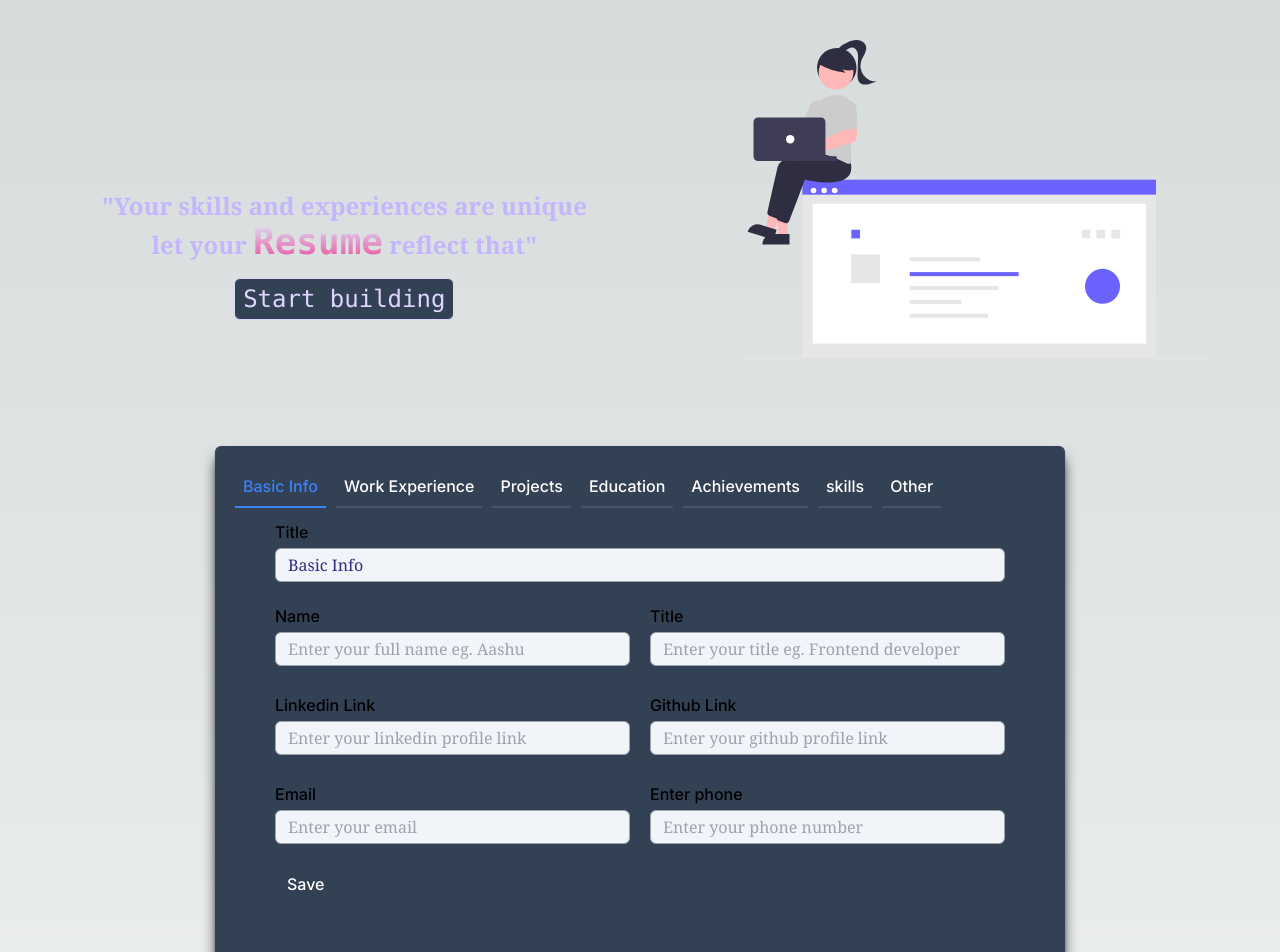
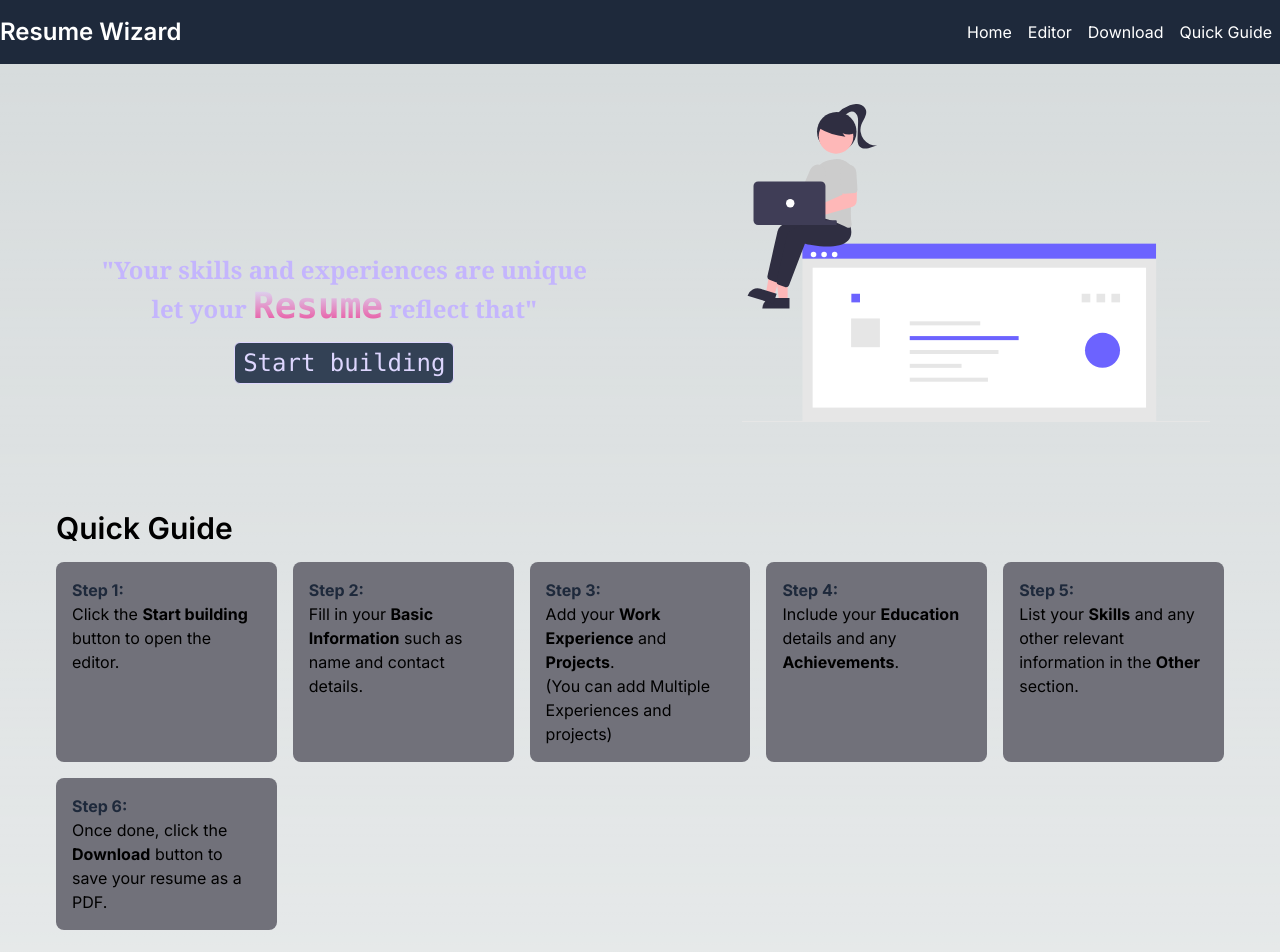
Before and after one commit to AnshikaPandey89/QuickSync-ResumeWizard, a Next.js app: page /ResumeGenerator in a window 1280 px wide. Shown: the top 952 px of the page. Built offline with nearby package versions, Linux system fonts and the light colour scheme.

Commit message:
final changes

```diff
--- a/src/app/ResumeGenerator/editor.jsx
+++ b/src/app/ResumeGenerator/editor.jsx
@@ -226,7 +226,7 @@ const Editor = (props) => {
       <div className={styles.row}>
         <InputControl
           label="Name"
-          placeholder="Enter your full name eg. Aashu"
+          placeholder="Enter your full name eg. Anshika"
           value={values.name}
           onChange={(event) =>
             setValues((prev) => ({ ...prev, name: event.target.value }))
@@ -269,7 +269,7 @@ const Editor = (props) => {
           }
         />
         <InputControl
-          label="Enter phone"
+          label="Contact No."
           value={values.phone}
           placeholder="Enter your phone number"
           onChange={(event) =>
--- a/src/app/ResumeGenerator/page.jsx
+++ b/src/app/ResumeGenerator/page.jsx
@@ -8,20 +8,33 @@ import Editor from './editor';
 import ResumeD from "./ResumeD.jsx";
 import ReactToPrint from "react-to-print";
 
-
 const sections = {
   basicInfo: "Basic Info",
   workExp: "Work Experience",
   project: "Projects",
   education: "Education",
   achievement: "Achievements",
-  skills: "skills",
+  skills: "Skills",
   other: "Other",
 };
 
+const Navbar = () => (
+  <nav className="bg-slate-800 text-white py-4">
+    <div className="container mx-auto flex justify-between items-center">
+      <div className="text-2xl font-semibold">Resume Wizard</div>
+      <div>
+        <a href="#home" className="mx-2 hover:text-violet-300">Home</a>
+        <a href="#editor" className="mx-2 hover:text-violet-300">Editor</a>
+        <a href="#download" className="mx-2 hover:text-violet-300">Download</a>
+        <a href="#quick-guide" className="mx-2 hover:text-violet-300">Quick Guide</a>
+      </div>
+    </div>
+  </nav>
+);
+
 const Resume = () => {
-
-  const resumeRef = useRef()
+  const resumeRef = useRef();
+  const editorRef = useRef(null);
   const [resumeInformation, setResumeInformation] = useState({
     [sections.basicInfo]: {
       id: sections.basicInfo,
@@ -60,21 +73,31 @@ const Resume = () => {
     },
   });
 
+  const scrollToEditor = () => {
+    editorRef.current.scrollIntoView({ behavior: 'smooth' });
+  };
+
   return (
     <div>
-      <div className="flex flex-row items-center justify-around w-full  border-pink-400 m-4 p-2">
-        <div className="text-2xl font-semibold text-center flex-col justify-center pt-28 px-4 font-serif animate-fade  w-76">
+      <Navbar />
+      <div id="home" className="flex flex-row items-center justify-around w-full border-pink-400 m-4 p-2">
+        <div className="text-2xl font-semibold text-center flex-col justify-center pt-28 px-4 font-serif animate-fade w-76">
           <p className="quote-line text-violet-300">
             "Your skills and experiences are unique
           </p>
           <p className="quote-line text-violet-300">
             let your{' '}
-            <span className=" font-mono text-transparent bg-clip-text bg-gradient-to-b from-blue-100 to-pink-500 text-4xl animate-pulse">
+            <span className="font-mono text-transparent bg-clip-text bg-gradient-to-b from-blue-100 to-pink-500 text-4xl animate-pulse">
               Resume
             </span>{' '}
             reflect that"
           </p>
-          <button className='mt-4 py-1 px-2 text-violet-200 border border-violet-200  bg-slate-700 rounded-md font-thin font-mono'>Start building</button>
+          <button
+            className='mt-4 py-1 px-2 text-violet-200 border border-violet-200 bg-slate-700 rounded-md font-thin font-mono'
+            onClick={scrollToEditor}
+          >
+            Start building
+          </button>
         </div>
         <div className="flex items-center justify-center">
           <Image
@@ -85,27 +108,54 @@ const Resume = () => {
             className="rounded-lg p-4 align-middle"
           />
         </div>
-           {/* <ReactToPrint
-          trigger={() => {
-            return (
-              <button>
-                Download <ArrowDown />
-              </button>
-            );
-          }}
-          content={() => resumeRef.current}
-        /> */}
       </div>
-      <div>
+      <div id="quick-guide" className="mt-16">
+        <div className="container mx-auto px-10">
 
-      <Editor sections={sections}
-      information={resumeInformation}
-      setInformation={setResumeInformation}
-      />
+          <div id="quick-guide" className="mt-8">
+  <div className="container mx-auto px-4">
+    <h3 className="text-3xl font-semibold mb-4 ">Quick Guide</h3>
+    <div className="grid grid-cols-1 md:grid-cols-5 gap-4 text-left">
+      <div className="bg-zinc-500 p-4 rounded-lg">
+        <h4 className="font-bold text-slate-800">Step 1:</h4>
+        <p>Click the <strong>Start building</strong> button to open the editor.</p>
+      </div>
+      <div className="bg-zinc-500 p-4 rounded-lg">
+        <h4 className="font-bold text-slate-800">Step 2:</h4>
+        <p>Fill in your <strong>Basic Information</strong> such as name and contact details.</p>
+      </div>
+      <div className="bg-zinc-500 p-4 rounded-lg">
+        <h4 className="font-bold text-slate-800">Step 3:</h4>
+        <p>Add your <strong>Work Experience</strong> and <strong>Projects</strong>.</p>
+        <p>(You can add Multiple Experiences and projects)</p>
+      </div>
+      <div className="bg-zinc-500 p-4 rounded-lg">
+        <h4 className="font-bold text-slate-800">Step 4:</h4>
+        <p>Include your <strong>Education</strong> details and any <strong>Achievements</strong>.</p>
+      </div>
+      <div className="bg-zinc-500 p-4 rounded-lg">
+        <h4 className="font-bold text-slate-800">Step 5:</h4>
+        <p>List your <strong>Skills</strong> and any other relevant information in the <strong>Other</strong> section.</p>
+      </div>
+      <div className="bg-zinc-500 p-4 rounded-lg">
+        <h4 className="font-bold text-slate-800">Step 6:</h4>
+        <p>Once done, click the <strong>Download</strong> button to save your resume as a PDF.</p>
+      </div>
+    </div>
+  </div>
+</div>
 
-<div className="flex items-center justify-center mt-6">
-
-<ReactToPrint
+        </div>
+      </div>
+      <div ref={editorRef} id="editor">
+        <Editor
+          sections={sections}
+          information={resumeInformation}
+          setInformation={setResumeInformation}
+        />
+      </div>
+      <div className="flex items-center justify-center mt-6" id="download">
+        <ReactToPrint
           trigger={() => {
             return (
               <button className="px-3 py-1 mb-6 rounded-lg bg-slate-700 text-white outline-none font-medium text-base space-x-1 items-center cursor-pointer transition duration-200 hover:bg-indigo-700">
@@ -115,17 +165,12 @@ const Resume = () => {
           }}
           content={() => resumeRef.current}
         />
-
-
-        {/* <button  onClick={downloadResume} className="px-3 py-1 mb-6 rounded-lg bg-slate-700 text-white outline-none font-medium text-base space-x-1 items-center cursor-pointer transition duration-200 hover:bg-indigo-700">
-          Download
-        </button> */}
       </div>
-   <ResumeD
-   ref={resumeRef}
-   information ={resumeInformation}
-   sections={sections}  />
-      </div>
+      <ResumeD
+        ref={resumeRef}
+        information={resumeInformation}
+        sections={sections}
+      />
     </div>
   );
 };
```
Also changed, not shown: src/app/ResumeGenerator/editor.module.css (+0 -32 lines).
